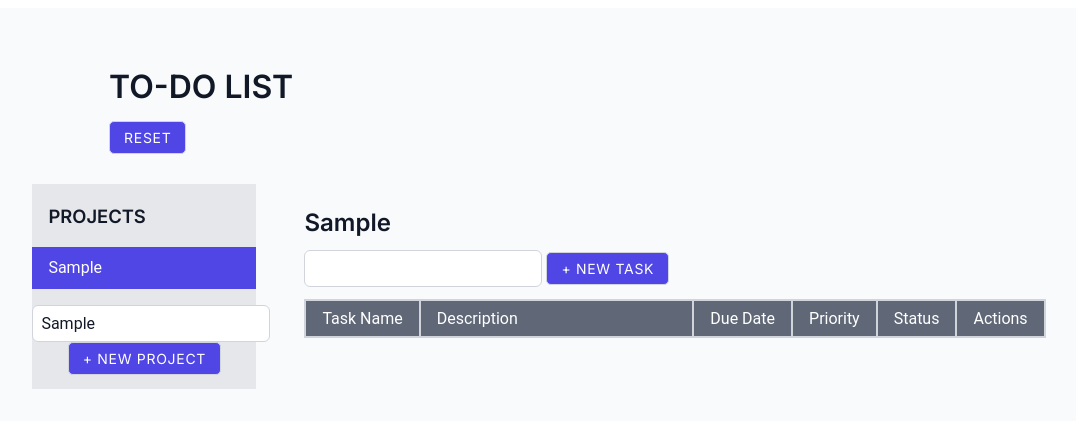
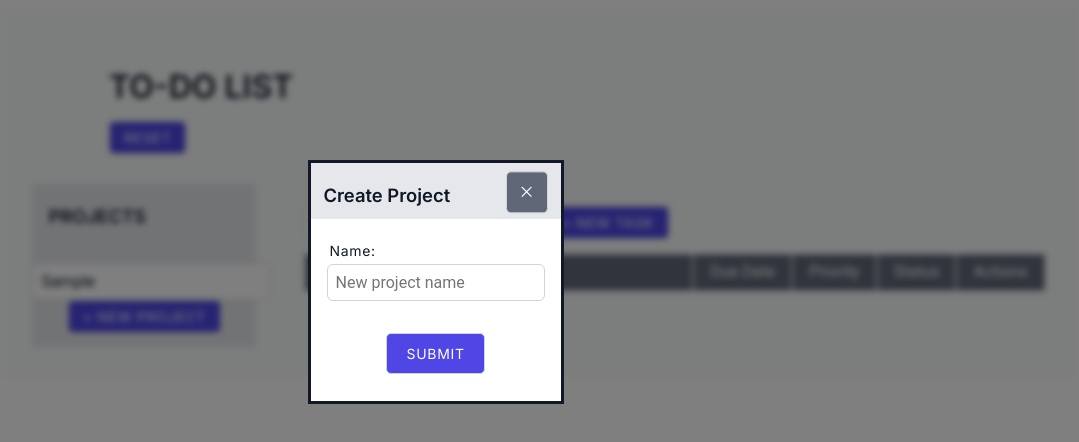
Before and after one commit to AltheaVestrit/todo-list, a website built with webpack: page src/template.html in a window 1280 px wide. Both pictures are taken after typing "Sample" into the empty fields and a click on the button "+ NEW PROJECT". Shown: the whole page, without its empty margins (102-1181 px from the left). Built offline with nearby package versions, Linux system fonts and the light colour scheme.

Commit message:
transferred 'create project' functionality to project modal

```diff
--- a/src/Controller.js
+++ b/src/Controller.js
@@ -5,7 +5,7 @@ export default class Controller {
 
     // Explicit 'this' binding
     this.model.bindOnToDoListChange(this.onToDoListChange);
-    this.view.bindCreateProject(this.handleCreateProject);
+    this.view.bindProjectModal(this.handleCreateProject);
     this.view.bindCreateTask(this.handleCreateTask);
     this.view.bindResetToDoList(this.handleReset);
     this.view.bindToggleProject(this.onToDoListChange);
--- a/src/View.js
+++ b/src/View.js
@@ -14,6 +14,12 @@ export default class View {
     this.newProjectName = this.getElement("#new-project-name");
     this.newTaskName = this.getElement("#new-task-name");
     this.resetToDoListBtn = this.getElement("#reset");
+    // Project modal
+    this.projectModal = this.getElement("#project-form");
+    this.projectModalOverlay = this.getElement("#project-overlay");
+    this.projectCloseModalBtn = this.getElement("#project-close-btn");
+    this.projectModalSubmitBtn = this.getElement("#project-modal-submit-btn");
+    this.projectInputName = this.getElement("#project-input-name");
   }
 
   createElement(tag, className, itemID) {
@@ -116,15 +122,30 @@ export default class View {
     }
   }
 
-  bindCreateProject(handler) {
-    this.createProjectBtn.addEventListener("click", (e) => {
-      if (this.newProjectName.value) {
-        handler(this.newProjectName.value);
+  bindProjectModal(handler) {
+    const modalClose = () => {
+      this.projectModal.classList.add("hidden");
+      this.projectModalOverlay.classList.add("hidden");
+    }
+    this.projectCloseModalBtn.addEventListener("click", modalClose);
+    this.projectModalOverlay.addEventListener("click", modalClose);
+    document.addEventListener("keydown", e => {
+      if (e.key === "Escape" && !this.projectModal.classList.contains("hidden")) {
+        modalClose();
       }
     });
+    this.createProjectBtn.addEventListener("click", (e) => {
+      this.projectModal.classList.remove("hidden");
+      this.projectModalOverlay.classList.remove("hidden");
+    });
+    this.projectModalSubmitBtn.addEventListener("click", e => {
+      if (this.projectInputName.value) {
+        handler(this.projectInputName.value);
+        modalClose();
+      }
+    })
   }
 
-  // TO DO: make app stay on the same project when task is added
   bindCreateTask(handler) {
     this.createTaskBtn.addEventListener("click", (e) => {
       if (this.newTaskName.value) {
--- a/src/template.html
+++ b/src/template.html
@@ -29,20 +29,20 @@
       </main>
     </div>
 
-    <section class="modal hidden project-form">
+    <section class="modal hidden" id="project-form">
       <div class="modal-header">
         <h3>Create Project</h3>
-        <button class="btn-close btn">⨉</button>
+        <button class="btn-close btn" id="project-close-btn">⨉</button>
       </div>
       <div class="modal-body">
         <div class="form-input">
-          <label for="project-name-input">Name:</label>
-          <input id="project-name-input" placeholder="New project name" />
+          <label for="project-input-name">Name:</label>
+          <input id="project-input-name" placeholder="New project name" />
         </div>
-        <button class="btn">Submit</button>
+        <button id="project-modal-submit-btn" class="btn">Submit</button>
       </div>
     </section>
-    <div class="overlay hidden"></div>
+    <div id="project-overlay" class="overlay hidden"></div>
 
   </body>
 </html>
```
